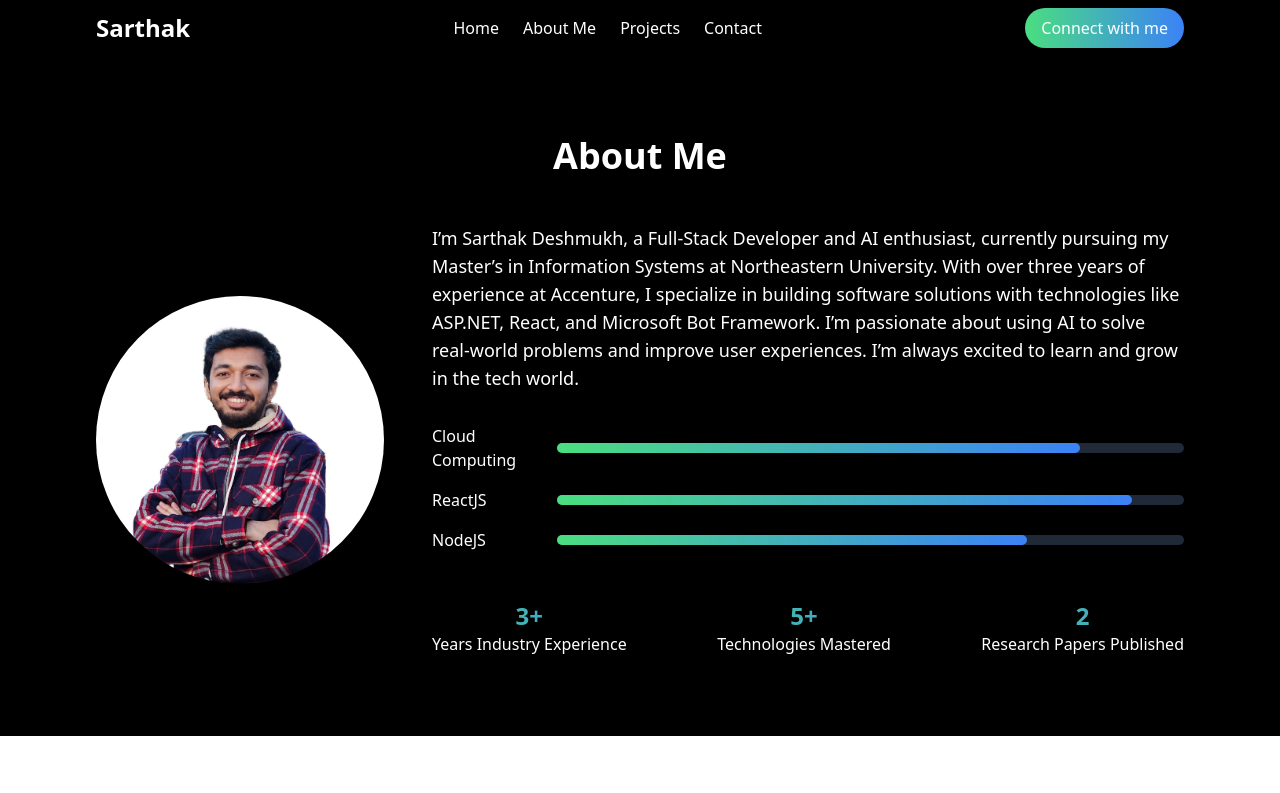
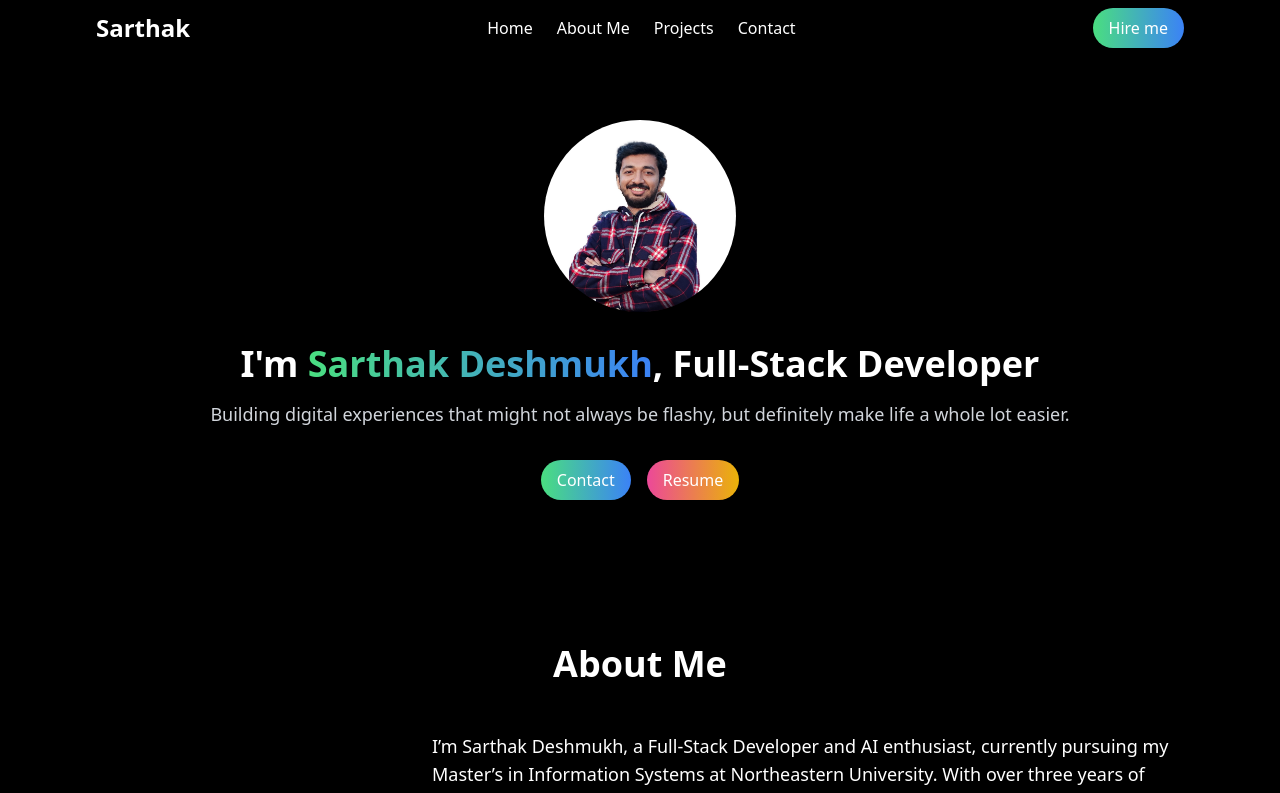
Before and after one commit to sarthak-wq/portfolio, a React (Vite) app: page / in a window 1280 px wide. Shown: the top 793 px of the page. Built offline with nearby package versions, Linux system fonts and the light colour scheme.

Commit message:
Added intro section

```diff
--- a/src/App.tsx
+++ b/src/App.tsx
@@ -1,12 +1,14 @@
 import './App.css'
 import Navbar from './components/Navbar'
 import About from './components/About'
+import Hero from './components/Hero'
 
 function App() {
 
   return (
   <div>
     <Navbar/>
+    <Hero/>
     <About/>
   </div>
   )
--- /dev/null
+++ b/src/components/Hero.tsx
@@ -0,0 +1,38 @@
+import React from 'react';
+import HeroImage from '../assets/mypic.jpg'; // Assuming you're using a static image file
+
+const Hero: React.FC = () => {
+  return (
+    <div className="bg-black text-white text-center py-16">
+      <img
+        src={HeroImage}
+        alt="Mohammad Yousof"
+        className="mx-auto mb-8 w-48 h-48 rounded-full object-cover transform transition-transform duration-300 hover:scale-105"
+      />
+      <h1 className="text-4xl font-bold">
+        I'm{" "}
+        <span className="text-transparent bg-clip-text bg-gradient-to-r from-green-400 to-blue-500">
+          Sarthak Deshmukh
+        </span>
+        , Full-Stack Developer
+      </h1>
+      <p className="mt-4 text-lg text-gray-300">
+      Building digital experiences that might not always be flashy, but definitely make life a whole lot easier.
+      </p>
+      <div className="mt-8 space-x-4">
+        <button
+          className="bg-gradient-to-r from-green-400 to-blue-500 text-white transform transition-transform duration-300 hover:scale-105 px-4 py-2 rounded-full"
+        >
+          Contact
+        </button>
+        <button
+          className="bg-gradient-to-r from-pink-500 to-yellow-500 text-white transform transition-transform duration-300 hover:scale-105 px-4 py-2 rounded-full"
+        >
+          Resume
+        </button>
+      </div>
+    </div>
+  );
+};
+
+export default Hero;
--- a/src/components/Navbar.tsx
+++ b/src/components/Navbar.tsx
@@ -12,7 +12,7 @@ const Navbar: React.FC = () => {
                 <a href="#contact" className='hover:text-gray-400'>Contact</a>
             </div>
             <button className='bg-gradient-to-r from-green-400 to-blue-500 text-white hidden md:inline
-            transform transition-transform duration-300 hover:scale-105 px-4 py-2 rounded-full'>Connect with me</button>
+            transform transition-transform duration-300 hover:scale-105 px-4 py-2 rounded-full'>Hire me</button>
         </div>
     </nav>
   );
```
